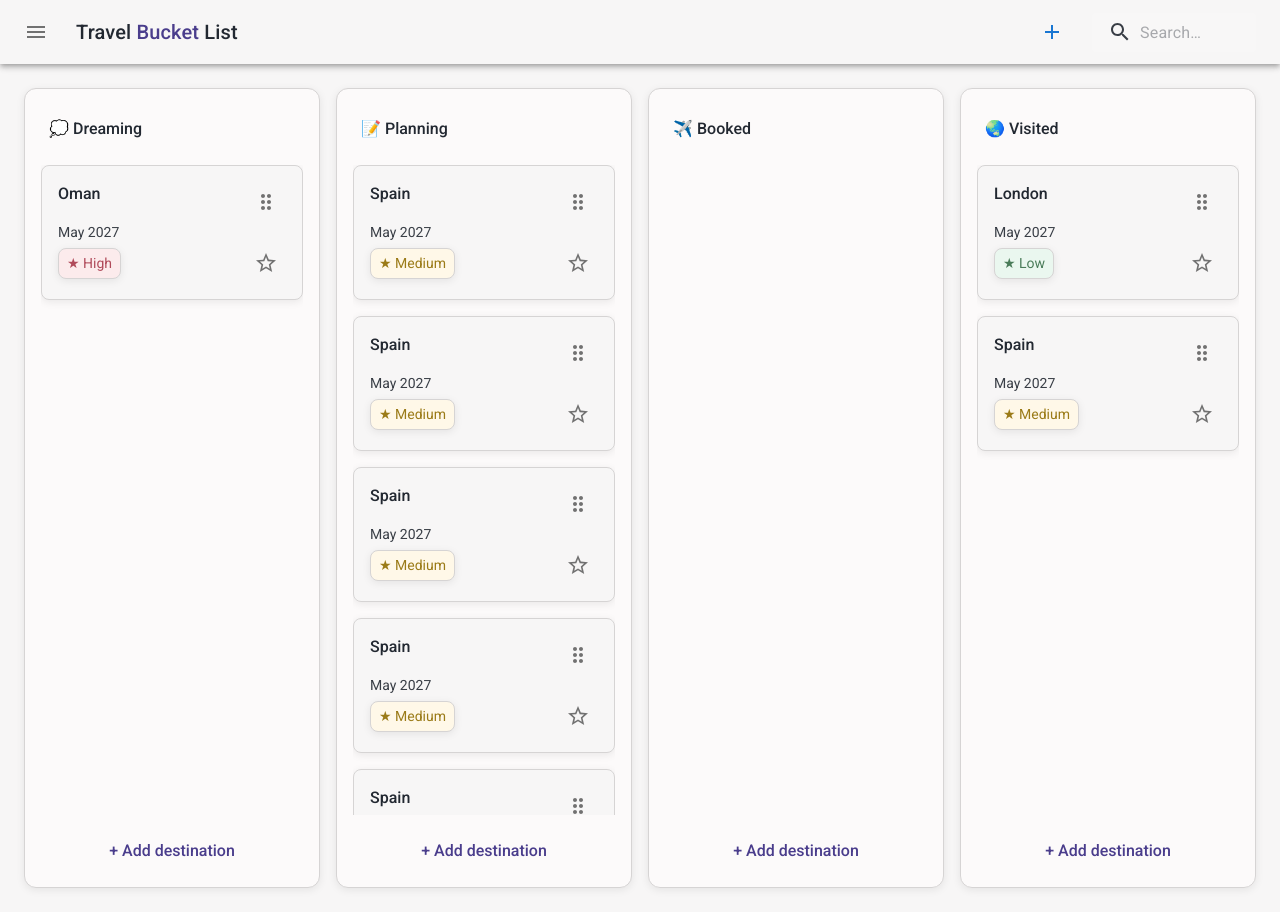
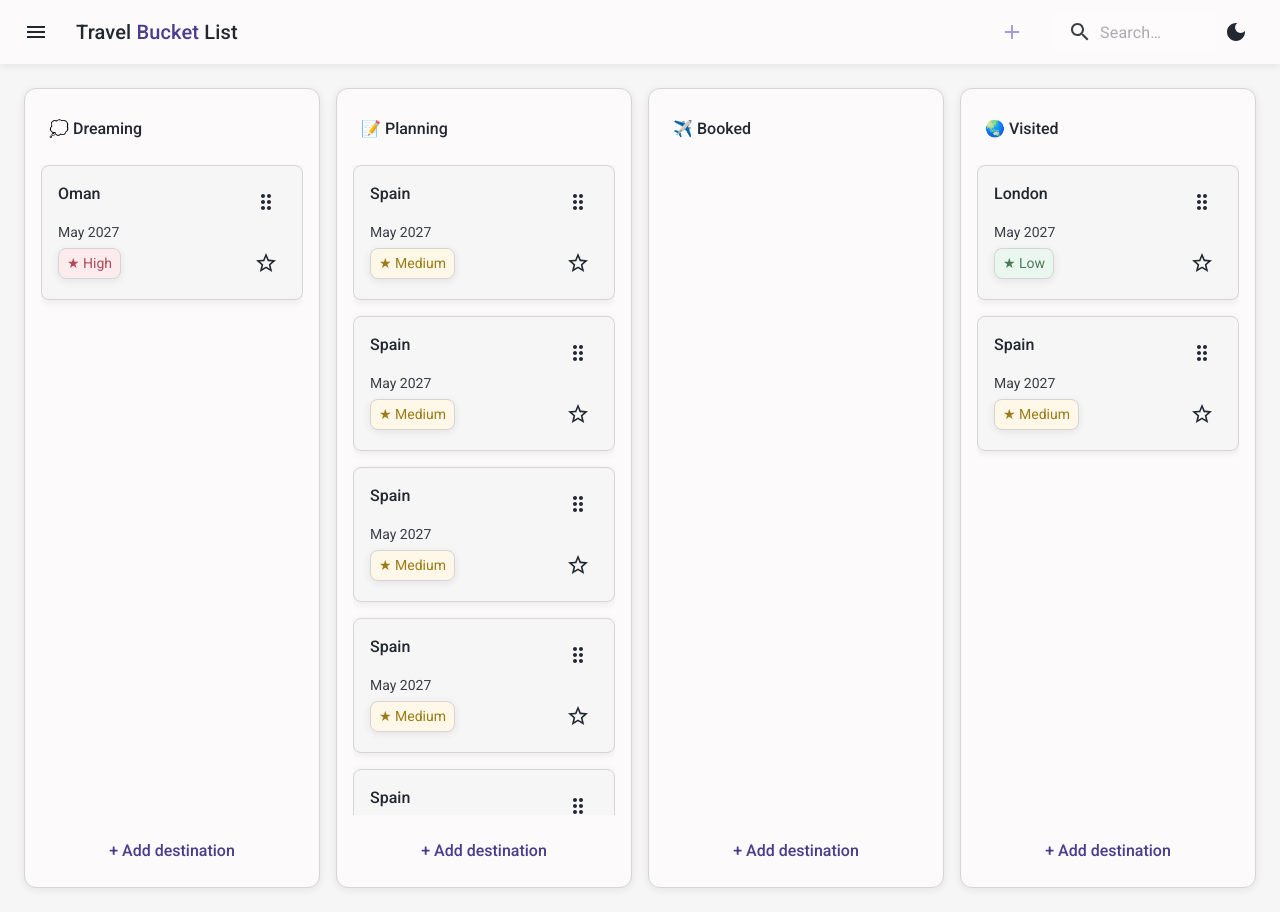
Before and after one commit to alluszru/travel-bucket-list, a React (Vite) app: page / in a window 1280 px wide. Built offline with nearby package versions, Linux system fonts and the light colour scheme.

Commit message:
Improve destination dialog and implement dark mode

```diff
--- a/public/style.css
+++ b/public/style.css
@@ -86,6 +86,23 @@ select {
 
 }
 
+.dark {
+
+  --color-background: rgb(22, 24, 29);
+  --color-surface: rgb(33, 37, 43);
+
+  --color-primary: rgb(206, 182, 255);
+  --color-accent: rgb(164, 130, 255);
+
+  --color-text-primary: rgb(245, 245, 247);
+  --color-text-secondary: rgb(170, 176, 186);
+
+  --color-border: rgb(64, 69, 78);
+
+  --shadow-sm: 0 4px 12px rgba(0, 0, 0, 0.35);
+
+}
+
 body {
 min-height: 100vh;
 background-color: var(--color-background);
@@ -96,10 +113,49 @@ line-height: 1.5;
 
 }
 
+body,
+.card,
+.column,
+button {
+    transition: background-color .25s ease,
+                color .25s ease,
+                border-color .25s ease;
+}
+
+.MuiIconButton-root {
+    color: var(--color-text-primary);
+}
+
+.dialogForm {
+    display: flex;
+    flex-direction: column;
+    gap: var(--space-sm);
+
+
+}
+
+
 .app {
   display:flex;
   flex-direction: column;
   min-height: 100vh;;
+}
+
+.appBar {
+  background-color: var(--color-background);
+
+}
+
+.addButton .MuiSvgIcon-root{
+  color: var(--color-accent);
+}
+
+.themeButton .MuiSvgIcon-root {
+  color: var(--color-text-primary);
+}
+
+.accentText {
+    color: var(--color-primary);
 }
 
 main {
--- a/src/App.jsx
+++ b/src/App.jsx
@@ -1,4 +1,4 @@
-import { useState } from 'react';
+import { useState, useEffect } from 'react';
 import NavigationBar from './NavigationBar';
 import Board from './Board';
 import DestinationDialog from './DestinationDialog';
@@ -98,6 +98,16 @@ const priorityTextColor = {
 
   const [selectedDestination, setSelectedDestination] = useState(null);
   const [draggedDestination, setDraggedDestination] = useState(null);
+  const [isDarkMode, setIsDarkMode] = useState(false);
+
+  function toggleDarkMode() {
+    setIsDarkMode((prev) => !prev)
+  }
+
+  useEffect(() => {
+  document.body.classList.toggle("dark", isDarkMode);
+}, [isDarkMode]);
+
 
  function openDialog() {
   setOpen(true);
@@ -218,10 +228,12 @@ function onDragEnd (event) {
 
 
   return (
-    <div className="app">
+    <div className={`app ${isDarkMode ? "dark" : " "}`}>
       <NavigationBar
        open={open}
        openDialog={openDialog}
+       isDarkMode={isDarkMode}
+       toggleDarkMode={toggleDarkMode}
       />
       <DestinationDialog
         closeDialog={closeDialog}
--- a/src/Card.jsx
+++ b/src/Card.jsx
@@ -24,7 +24,7 @@ function Card(props) {
         <div ref={setNodeRef} style={style} className="card" onClick={props.onClick} >
             <div className="cardHeader">
                 <h3 className="cardLabel">{props.place}</h3>
-                <IconButton ref={setActivatorNodeRef} {...listeners} {...attributes}>
+                <IconButton className="themeButton" ref={setActivatorNodeRef} {...listeners} {...attributes}>
                 <DragIndicatorOutlinedIcon className="cardDragIndicator"  />
                 </IconButton>
            </div>
@@ -37,7 +37,7 @@ function Card(props) {
                 </div>
 
                 <div className="cardFavorite">
-                    <IconButton  onClick={(event) => {event.stopPropagation();
+                    <IconButton className="themeButton"   onClick={(event) => {event.stopPropagation();
                         props.changeFavorite()}}>
                     {props.favorite ?<StarOutlinedIcon/> : <StarBorderPurple500OutlinedIcon/>}
                     </IconButton>
--- a/src/Column.jsx
+++ b/src/Column.jsx
@@ -46,7 +46,7 @@ const {
                 </div>
                 </SortableContext>
 
-                    <AddButton open={props.open}
+                    <AddButton className="addButton"open={props.open}
             openDialog={props.openDialog}></AddButton>
 
 
--- a/src/DestinationDialog.jsx
+++ b/src/DestinationDialog.jsx
@@ -12,7 +12,7 @@ import TextField from '@mui/material/TextField';
 import FormControl from '@mui/material/FormControl';
 import Select from '@mui/material/Select';
 import MenuItem from '@mui/material/MenuItem';
-import FlightTakeoffTwoToneIcon from '@mui/icons-material/FlightTakeoffTwoTone';
+import FlightTakeoffIcon from '@mui/icons-material/FlightTakeoff';
 import { DatePicker } from '@mui/x-date-pickers/DatePicker';
 import { DemoContainer } from '@mui/x-date-pickers/internals/demo';
 import { AdapterDayjs } from '@mui/x-date-pickers/AdapterDayjs';
@@ -20,18 +20,61 @@ import { LocalizationProvider } from '@mui/x-date-pickers/LocalizationProvider';
 import { useState } from 'react';
 import dayjs from 'dayjs';
 import FormHelperText from '@mui/material/FormHelperText';
-import { useEffect } from 'react';
+import { useEffect } from "react";
 import DeleteOutlineOutlinedIcon from '@mui/icons-material/DeleteOutlineOutlined';
-
+import InputLabel from '@mui/material/InputLabel';
 
 
 const BootstrapDialog = styled(Dialog)(({ theme }) => ({
-  '& .MuiDialogContent-root': {
-    padding: theme.spacing(3),
+  "& .MuiPaper-root": {
+    backgroundColor: "var(--color-surface)",
+    color: "var(--color-text-primary)",
+    border: "1px solid var(--color-border)",
+    borderRadius: "var(--radius-md)",
+    width: "560px",
+    maxWidth: "90vw",
   },
-  '& .MuiDialogActions-root': {
+
+  "& .MuiDialogContent-root": {
     padding: theme.spacing(2),
   },
+
+  "& .MuiDialogActions-root": {
+    padding: theme.spacing(2),
+    borderTop: "1px solid var(--color-border)",
+  },
+
+  "& .MuiInputBase-root": {
+  color: "var(--color-text-primary)",
+},
+
+"& .MuiOutlinedInput-notchedOutline": {
+  borderColor: "var(--color-border)",
+},
+
+"& .MuiOutlinedInput-root": {
+  color: "var(--color-text-primary)",
+
+  "& fieldset": {
+    borderColor: "var(--color-border)",
+  },
+
+  "&:hover fieldset": {
+    borderColor: "var(--color-primary)",
+  },
+
+  "&.Mui-focused fieldset": {
+    borderColor: "var(--color-primary)",
+  },
+},
+
+"& .MuiInputLabel-root": {
+  color: "var(--color-text-secondary)",
+},
+
+"& .MuiInputLabel-root.Mui-focused": {
+  color: "var(--color-primary)",
+},
 }));
 
 
@@ -122,15 +165,18 @@ function DestinationDialog(props) {
   return (
     <React.Fragment>
 
+
       <BootstrapDialog
         onClose={props.closeDialog}
         aria-labelledby="customized-dialog-title"
         open={props.open}
-        className='dialog'
-
       >
-        <DialogTitle sx={{ m: 0, p: 2 }} id="customized-dialog-title">
-          <FlightTakeoffTwoToneIcon/> Add destination
+        <DialogTitle sx={{ m: 0, p: 2, color:"var(--color-primary)"}} id="customized-dialog-title">
+          <FlightTakeoffIcon sx={{
+            mr: 1,
+          color: "var(--color-primary)",
+           verticalAlign: "middle",
+            }}/> Add destination
         </DialogTitle>
         <IconButton
           onClick={props.closeDialog}
@@ -139,23 +185,33 @@ function DestinationDialog(props) {
             position: 'absolute',
             right: 8,
             top: 8,
-            color: theme.palette.grey[500],
+            color:("var(--color-text-primary)")
           })}
         >
           <CloseIcon />
         </IconButton>
+
         <DialogContent dividers>
+         <div className="dialogForm">
 
-         <FormControl fullWidth>
-            <Typography>Place</Typography>
-            <TextField  value={formData.place}  onChange={handleChange} name="place" className='formField' error={Boolean(errors.place)} helperText={errors.place}/>
-        </FormControl>
+
+
+          <TextField  fullWidth
+          value={formData.place}
+          onChange={handleChange}
+          name="place"
+          variant="outlined"
+          label="Place"
+          className='formField'
+          error={Boolean(errors.place)}
+          helperText={errors.place}/>
+
 
         <FormControl fullWidth>
-             <TextField  id="standard-basic" name="status" label="Status" variant="standard"
-   />
+             <InputLabel id="status-label">Status</InputLabel>
+
                 <Select value={formData.status}
-    onChange={handleChange} className='formField' name="status">
+    onChange={handleChange} label="Status" name="status" labelId="status-label">
                     <MenuItem value={"Dreaming"}>Dreaming</MenuItem>
                     <MenuItem value={"Planning"}>Planning</MenuItem>
                     <MenuItem value={"Booked"}>Booked</MenuItem>
@@ -164,9 +220,10 @@ function DestinationDialog(props) {
         </FormControl>
 
         <FormControl fullWidth error={Boolean(errors.priority)} >
-            <TextField  id="standard-basic"  label="Priority" variant="standard" />
+             <InputLabel>Priority</InputLabel>
 
-                <Select value={formData.priority} name="priority" onChange={handleChange} className='formField'  >
+
+                <Select value={formData.priority} name="priority" onChange={handleChange}  label="Priority"  >
                     <MenuItem value={"Low"} >Low</MenuItem>
                     <MenuItem value={"Medium"} >Medium</MenuItem>
                     <MenuItem value={"High"}>High</MenuItem>
@@ -176,23 +233,34 @@ function DestinationDialog(props) {
 
          <FormControl fullWidth>
                <LocalizationProvider dateAdapter={AdapterDayjs}>
-                    <DemoContainer components={['DatePicker']}>
-                        <DatePicker  value={formData.date} onChange={handleDateChange} name="date" label="Pick a date" />
-                    </DemoContainer>
+
+                        <DatePicker
+                        value={formData.date}
+                        onChange={handleDateChange}
+                        name="date" label="Pick a date"
+                          slotProps={{textField: {
+                            fullWidth: true,},
+                        }}/>
                     </LocalizationProvider>
         </FormControl>
-
+              </div>
         </DialogContent>
-        <DialogActions>
+        <DialogActions sx={{ justifyContent: "space-between", padding: 2, }}>
         <IconButton>
-          <DeleteOutlineOutlinedIcon color="error" onClick={handleDelete} />
+          <DeleteOutlineOutlinedIcon sx={{
+        color: "var(--color-primary)"}} onClick={handleDelete} />
         </IconButton>
-        <Button autoFocus onClick={props.closeDialog}>
+        <div>
+        <Button autoFocus onClick={props.closeDialog} variant="text" sx={{
+        color: "var(--color-primary)"}}>
             Cancel
           </Button>
-          <Button autoFocus onClick={handleSave}>
+          <Button autoFocus onClick={handleSave} variant="contained"  sx={{
+        backgroundColor: "var(--color-primary)"
+    }}  >
             Save
           </Button>
+          </div>
         </DialogActions>
       </BootstrapDialog>
     </React.Fragment>
--- a/src/NavigationBar.jsx
+++ b/src/NavigationBar.jsx
@@ -9,6 +9,8 @@ import MenuIcon from '@mui/icons-material/Menu';
 import SearchIcon from '@mui/icons-material/Search';
 import AddIcon from '@mui/icons-material/Add';
 import Button from '@mui/material/Button';
+import LightModeIcon from '@mui/icons-material/LightMode';
+import DarkModeIcon from '@mui/icons-material/DarkMode';
 
 
 
@@ -57,39 +59,48 @@ import Button from '@mui/material/Button';
 function NavigationBar(props) {
     return (
         <Box sx={{ flexGrow: 1 }}>
-        <AppBar position="static" style={{backgroundColor: "#f7f6f6"}}>
+        <AppBar className="appBar" position="static"
+        sx={{
+        backgroundColor: "var(--color-surface)",
+        color: "var(--color-text-primary)",
+        boxShadow: "var(--shadow-sm)",
+    }}>
             <Toolbar>
-            <IconButton
-                color="#222831"
+            <IconButton className="themeButton"
+
                 size="large"
                 edge="start"
                 aria-label="open drawer"
-                sx={{ mr: 2 }}
+                sx={{ mr: 2,
+                    color: "var(--color-text-primary)"
+                }}
             >
                 <MenuIcon />
             </IconButton>
-            <Typography color="#222831"
-
+            <Typography
                 variant="h6"
                 noWrap
                 component="div"
-                sx={{ flexGrow: 1, display: { xs: 'none', sm: 'block' }, color: "#222831" }}
+                sx={{ flexGrow: 1, display: { xs: 'none', sm: 'block' }, color: "var(--color-text-primary)" }}
             >
-                Travel <span style={{color: "#4a3d8c"}}>Bucket</span> List
+                Travel <span className="accentText">Bucket</span> List
             </Typography>
-            <Button onClick={props.openDialog}>
+            <Button className="addButton" onClick={props.openDialog}>
                   <AddIcon />
             </Button>
             <Search>
                 <SearchIconWrapper>
-                <SearchIcon sx={{color:"#393e46" }} />
+                <SearchIcon sx={{color:"var(--color-text-secondary)" }} />
                 </SearchIconWrapper>
                 <StyledInputBase
                 placeholder="Search…"
                 inputProps={{ 'aria-label': 'search' }}
-                sx={{color:"#393e46" }}
+                sx={{color:"var(--color-text-secondary)" }}
                 />
             </Search>
+            <IconButton className="themeButton" onClick={() => props.toggleDarkMode()}>
+                {props.isDarkMode ? <LightModeIcon/> : <DarkModeIcon/>}
+            </IconButton>
             </Toolbar>
         </AppBar>
         </Box>
```
